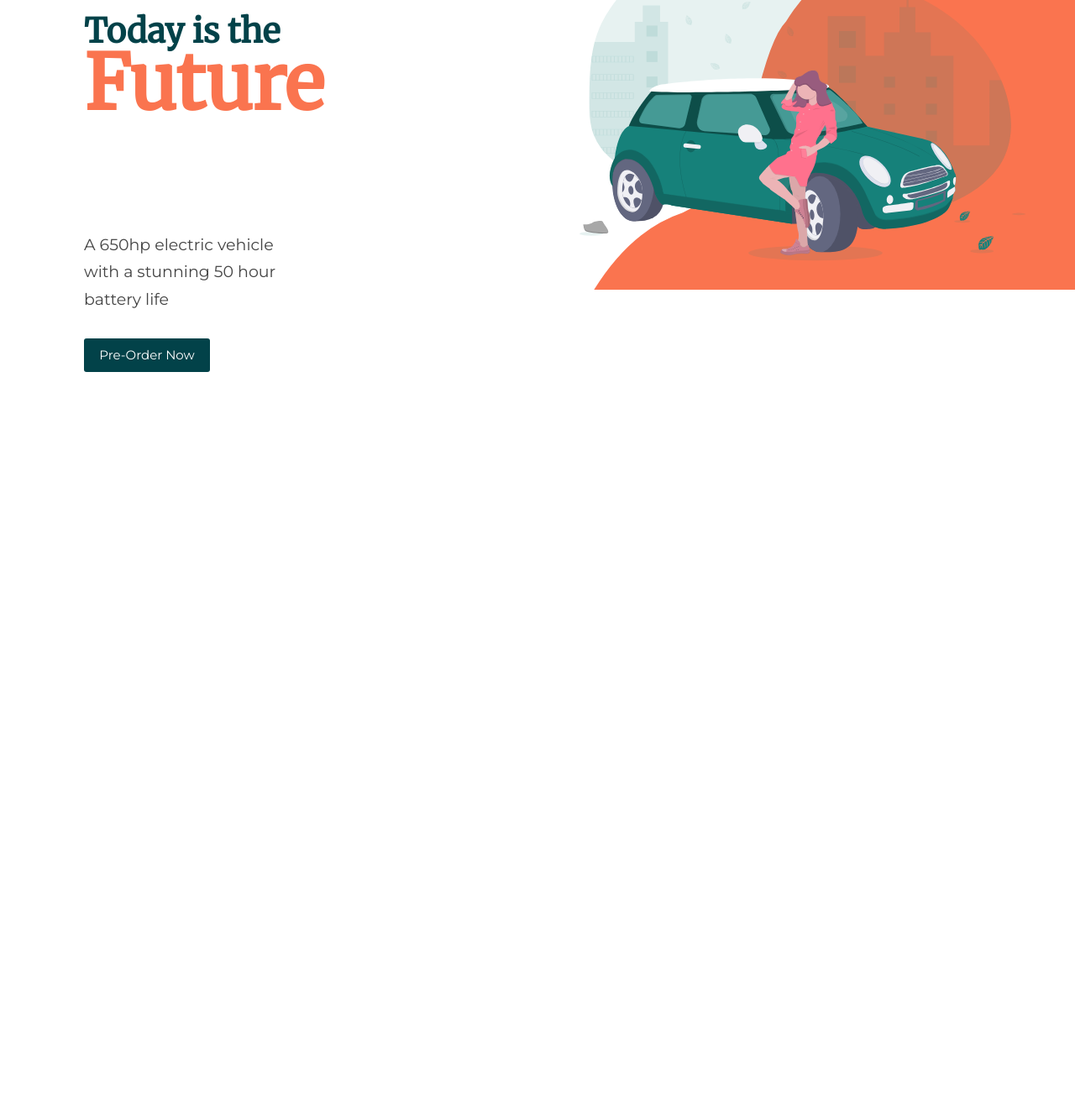
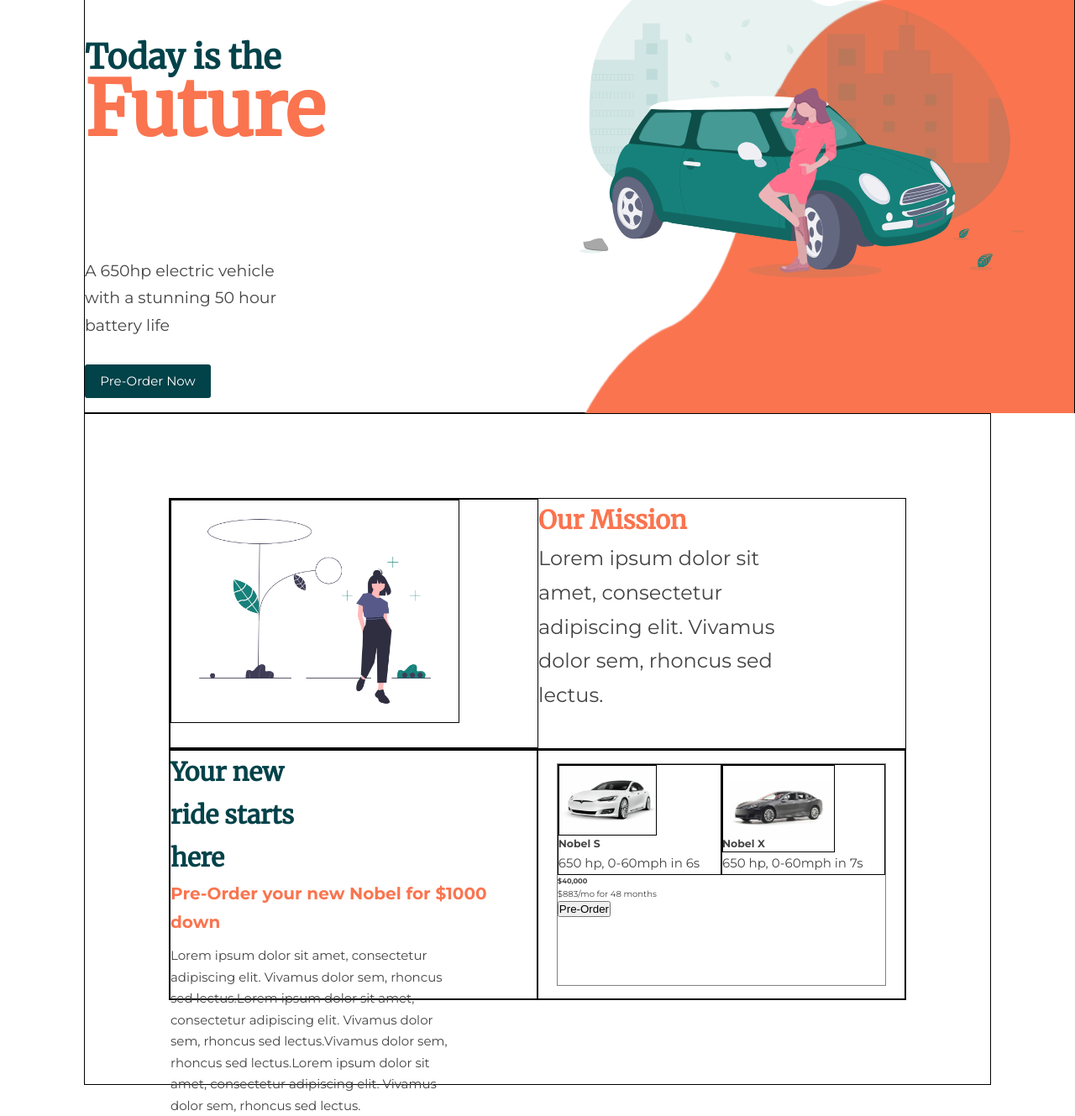
Before and after one commit to selenacl/nobel-landing, a website: page index.html in a window 1280 px wide. Shown: the part 308-1637 px from the top of the page at 84% size. Before the commit the page ends 820 px from the top, so only its background shows below. Drawn offline with Linux system fonts and the light colour scheme.

Commit message:
styling to details page

```diff
--- a/index.html
+++ b/index.html
@@ -5,14 +5,14 @@
     <meta charset="UTF-8">
     <meta name="viewport" content="width=device-width, initial-scale=1.0">
 
-    <link href="https://fonts.googleapis.com/css?family=Merriweather|Montserrat&display=swap" rel="stylesheet">
+    <link href="https://fonts.googleapis.com/css?family=Merriweather|Montserrat:400,700&display=swap" rel="stylesheet">
     <link rel="stylesheet" href="css/style.css">
 
     <title>nobel motors | ride the future</title>
 </head>
 
 <body>
-    <header class="headercontainer">
+    <header class="headercontainer border">
         <nav class="nav">
             <div class="nav__logo">
                 <h1 class="nav__logo--top">nobel</h1>
@@ -40,16 +40,68 @@
                     <input type="button" class="header__left--item header__left--btn" value="Pre-Order Now">
                 </div>
             </div>
-            <div class="header__right header__curve">
-                <svg xmlns="http://w3.org/2000/svg" viewBox="0 0 960 850">
-                    <path fill="#FA744F" fill-opacity="1" preserveAspectRatio="none"
-                        d="M 0 900 Q 80 740 200 700 Q 290 660 340 490 Q 370 360 400 330 C 550 90 750 280 960 0 L 960 900 Z">
-                    </path>
-                </svg>
+            <div class="header__right">
+                <img src="/img/header.png" alt="orange background" class="header__bg">
                 <img src="/img/header.svg" alt="girl sitting on car" class="header__img">
             </div>
         </section>
     </header>
+    <section class="details border">
+        <div class="details__top border">
+            <div class="details__top--left border">
+                <img src="/img/futuregirl.png" alt="girl walking" class="border">
+            </div>
+            <div class="details__top--right">
+                <h3>Our Mission</h3>
+                <p>Lorem ipsum dolor sit amet, consectetur
+                    adipiscing elit. Vivamus dolor sem, rhoncus
+                    sed lectus.</p>
+            </div>
+        </div>
+        <div class="details__bottom border">
+            <div class="details__bottom--left border">
+                <h2 class="details__bottom--left-title">Your new ride starts here</h2>
+                <h4 class="details__bottom--left-subtitle">Pre-Order your new Nobel for $1000 down</h4>
+                <p class="details__bottom--left-text">Lorem ipsum dolor sit amet, consectetur
+                    adipiscing elit. Vivamus dolor sem, rhoncus
+                    sed lectus.Lorem ipsum dolor sit amet, consectetur
+                    adipiscing elit. Vivamus dolor sem, rhoncus
+                    sed lectus.Vivamus dolor sem, rhoncus
+                    sed lectus.Lorem ipsum dolor sit amet, consectetur
+                    adipiscing elit. Vivamus dolor sem, rhoncus
+                    sed lectus.</p>
+            </div>
+            <div class="details__bottom--right border">
+                <div class="details__card">
+                    <div class="details__card--top">
+                        <div class="details__card--top-left border">
+                            <img src="/img/t1.png" alt="nobel sedan" class="border">
+                            <div class="details__card--top-left-text">
+                                <h5 class="details__card--top-left-title">Nobel S</h5>
+                                <p>650 hp, 0-60mph in 6s</p>
+                            </div>
+                        </div>
+                        <div class="details__card--top-right border">
+                            <img src="/img/t2.png" alt="nobel hatchback" class="border">
+                            <div class="details__card--top-right-text">
+                                <h5>Nobel X</h5>
+                                <p>650 hp, 0-60mph in 7s</p>
+                            </div>
+                        </div>
+                    </div>
+                    <div class="details__card--bottom">
+                        <div class="details__card--bottom-left">
+                            <h5>$40,000</h5>
+                            <p>$883/mo for 48 months</p>
+                        </div>
+                        <div class="details__card--bottom-right">
+                            <input type="button" value="Pre-Order">
+                        </div>
+                    </div>
+                </div>
+            </div>
+        </div>
+    </section>
 </body>
 
 </html>
--- a/sass/_base.scss
+++ b/sass/_base.scss
@@ -26,10 +26,14 @@ body {
 }
 
 .headercontainer {
-    margin-top: 5rem;
-    height: calc(100vh - 3rem);
+    padding-top: 5rem;
+    height: 100vh;
     padding-right: 0!important;
     width: calc(100% + 10rem);
 }
 
+.details {
+    height: 100vh;
+}
+
 input:focus {outline:0;}
--- /dev/null
+++ b/sass/_details.scss
@@ -0,0 +1,124 @@
+@import "variables";
+
+.details {
+    display: flex;
+    flex-direction: column;
+    padding: 10rem 10rem;
+
+    &__top {
+        flex: 1;
+        min-height: 0;
+        display: flex;
+
+        &--left {
+            flex: 1;
+
+            & img {
+                max-width: 90%;
+                max-height: 90%;
+            }
+        }
+
+        &--right {
+            flex: 1;
+
+            & h3 {
+                font-family: 'Merriweather', serif;
+                color: $color-orange-primary;
+                font-size: 3rem;
+            }
+
+            & p {
+                font-size: 2.4rem;
+                width: 70%;
+            }
+        }
+    }
+
+    &__bottom {
+        flex: 1;
+        display: flex;
+        min-height: 0;
+
+        &--left {
+            flex: 1;
+
+            &-title {
+                font-family: 'Merriweather', serif;
+                color: $color-teal-primary;
+                font-size: 3rem;
+                width: 35%;
+            }
+
+            &-subtitle {
+                color: $color-orange-primary;
+                font-size: 2rem;
+                font-weight: bold;
+            }
+
+            &-text {
+                padding-top: 1rem;
+                font-size: 1.5rem;
+                width: 80%;
+            }
+        }
+
+        &--right {
+            flex: 1;
+            display: flex;
+            justify-content: center;
+            align-items: center;
+        }
+    }
+
+    &__card {
+        border: 1px solid gray;
+        height: 90%;
+        width: 90%;
+        display: flex;
+        flex-direction: column;
+
+        &--top {
+            display: flex;
+            flex: 1;
+
+            &-left {
+                flex: 1;
+                position: relative;
+
+                & img {
+                    max-width: 65%;
+                    max-height: 65%;
+                    margin: 0 auto;
+                }
+
+                &-text {
+                    position: absolute;
+                    bottom: 0;
+                    font-size: 1.5rem;
+                }
+            }
+
+            &-right {
+                flex: 1;
+                position: relative;
+
+                & img {
+                    max-width: 80%;
+                    max-height: 80%;
+                }
+
+                &-text {
+                    position: absolute;
+                    bottom: 0;
+                    font-size: 1.5rem;
+                }
+            }
+        }
+
+        &--bottom {
+            flex: 1;
+        }
+    }
+
+}
--- a/sass/_header.scss
+++ b/sass/_header.scss
@@ -66,21 +66,19 @@
         position: relative;
     }
 
-    &__curve {
-        color: #fff;
-        text-align: right;
-
-        & svg {
-            display: block!important;
-        }
-    }
-
     &__img {
         position: absolute;
         top: 0;
         left: 0;
         height: 90%;
         width: 90%;
+        z-index: 10;
+    }
+
+    &__bg {
+        width: 100%;
+        max-height: 100%;
+        min-height: 100%;
     }
 
 }
--- a/sass/main.scss
+++ b/sass/main.scss
@@ -2,3 +2,4 @@
 @import "variables";
 @import "nav";
 @import "header";
+@import "details";
```
Also changed, not shown: css/style.css, img/futuregirl.png (added), img/header.png (added), img/t1.png (added), img/t2.png (added).
